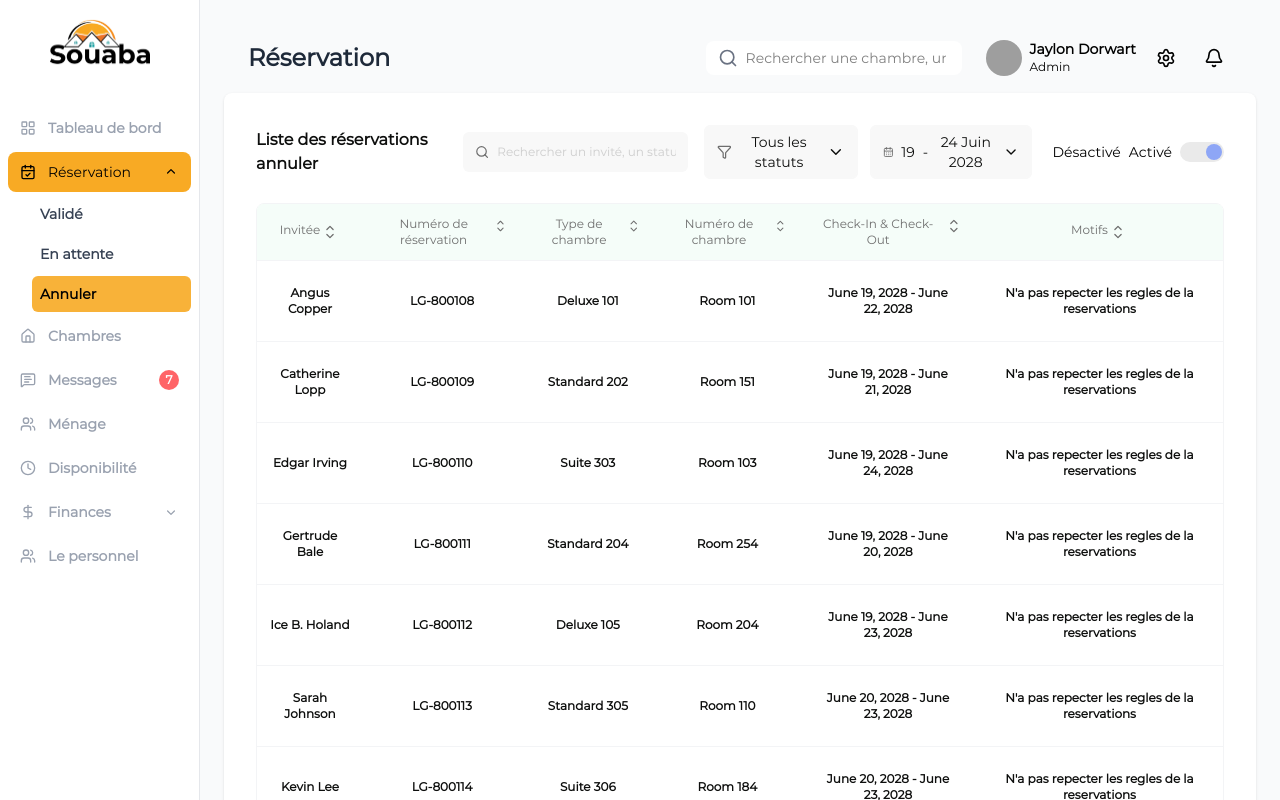
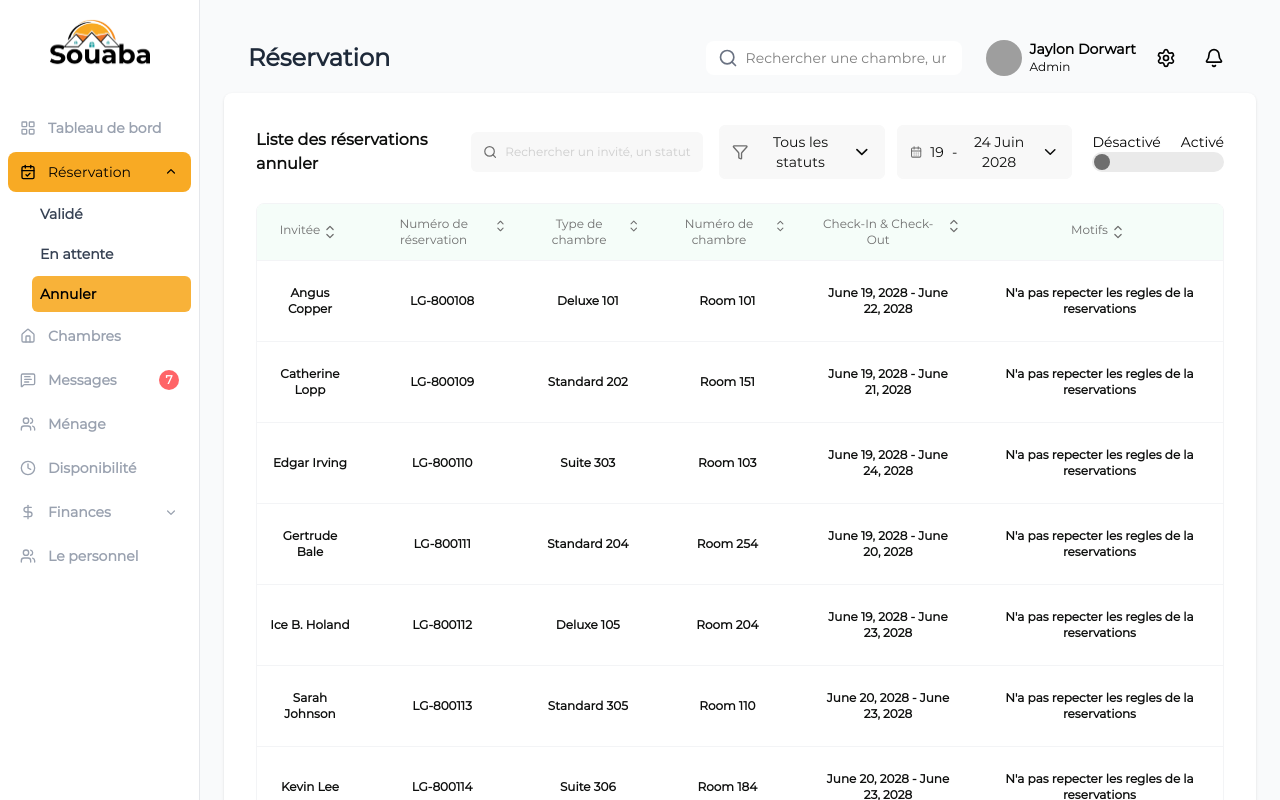
Before and after one commit to EdmondDossa/souaba-stage-dashboard, a Next.js app: page /reservations/annule in a window 1280 px wide. Shown: the top 800 px of the page. Built offline with nearby package versions, Linux system fonts and the light colour scheme; grey boxes are pictures that could not be loaded.

Commit message:
ajustement du style

```diff
--- a/app/(main)/reservations/annule/page.js
+++ b/app/(main)/reservations/annule/page.js
@@ -3,9 +3,11 @@ import { Search, Filter, Calendar } from "lucide-react";
 import { CalendarDays, Plus, Eye, Edit , ChevronUp, ChevronDown, ChevronRight} from "lucide-react";
 import {ChevronUpDownIcon, FunnelIcon } from "@heroicons/react/24/solid";
 import { useState } from "react";
+import ModalConfirm from "./ModalConfirm";
 
 export default function ReservationPageAnnule () {
     const [active, setActive] = useState(true);
+    const [isOpen, setIsOpen] = useState(false);
 
     const data = [
         { name: "Angus Copper", id: "LG-800108", type: "Deluxe 101", room: "Room 101", checkIn: "June 19, 2028", checkOut: "June 22, 2028", motif: "N'a pas repecter les regles de la reservations" },
@@ -54,18 +56,25 @@ export default function ReservationPageAnnule () {
             </button>
 
             {/* Toggle activé/désactivé */}
-                <div className="flex items-center gap-2 ml-2">
-                    <span className="text-sm text-[#000000]">Désactivé</span>
-                    <span className="text-sm text-[#000000]">Activé</span>
+                <div className="rows items-center gap-2 ml-2">
+                    <div className="flex justify-start items-center gap-5">
+                        <span className="text-sm text-[#000000]">Désactivé</span>
+                        <span className="text-sm text-[#000000]">Activé</span>
+                    </div>
                     <div
-                    className="relative w-11 h-5 bg-[#EAEAEA] rounded-full cursor-pointer"
+                    className="relative h-5 bg-[#EAEAEA] rounded-full cursor-pointer flex justify-center"
                     onClick={() => setActive(!active)}
                     >
                         <div
                             className={`absolute top-[2px] left-[2px] w-4 h-4 rounded-full transition-all ${
-                            active ? "translate-x-6 bg-[#8EA6F6]" : "bg-[#EAEAEA]"
+                                active ? "bg-[#6E6E6E]" : "translate-x-28 bg-[#8EA6F6]"
                             }`}
+                            onClick={() => setIsOpen(true)}
                         ></div>
+                        {/* Composant de la modale */}
+                            {isOpen && (
+                                <ModalConfirm isOpen={isOpen} onClose={() => setIsOpen(false)}/>
+                            )}
                     </div>
                 </div>
             </div>
--- a/app/(main)/reservations/attente/ModalConfirm.jsx
+++ b/app/(main)/reservations/attente/ModalConfirm.jsx
@@ -1,23 +1,30 @@
 import { useState } from "react";
 
-export default function ModalConfirm ({isOpen, isClose, onSave}) {
+export default function ModalConfirm ({isOpen, onClose, onSave}) {
     const handleSave = () => {
         if (onSave) {
-            onClose();
+            onSave();
+        }
+    };
+
+    // Fonction pour fermer la modale si on clique sur l’arrière-plan
+    const handleBackdropClick = (e) => {
+        if (e.target === e.currentTarget) {
+        onClose(); // on ferme seulement si on clique *sur le fond*, pas sur le contenu
         }
     };
 
     if (!isOpen) return null;
 
     return (
-            <div className="flex gap-3 fixed rounded-lg inset-0 z-50 flex items-center justify-end bg-[#00000033]">
+            <div className="flex gap-3 fixed rounded-lg inset-0 z-50 flex items-center justify-center bg-[#00000033]">
                 <div className="bg-[#FFFFFF] rounded-xl shadow-xl w-[30%] p-15 relative">
                     <p className="text-[#000000] font-semibold text-xs">
                         En activant le bouton, vous gardez le contrôle en validant chaque réservation vous-même. En le désactivant, les réservations sont validées instantanément.
                     </p>
                     <div className="flex justify-end gap-3">
-                        <button className="text-[#FFFFFF] text-xs bg-[#C94C4C] px-6 py-2 rounded-md transition-colors" type="button" onClick={handleSave}>Annuler</button>
-                        <button className="test-[#FFFFFF] text-xs bg-[#F8AA24] px-6 py-2 rounded-md transition-colors" type="button" onClick={handleSave}>Continuer</button>
+                        <button className="text-[#FFFFFF] text-xs bg-[#C94C4C] px-6 py-2 rounded-md transition-colors" type="button" onClick={onClose}>Annuler</button>
+                        <button className="test-[#FFFFFF] text-xs bg-[#F8AA24] px-6 py-2 rounded-md transition-colors" type="button" onClick={onSave}>Continuer</button>
                     </div>
                 </div>
             </div>
--- a/app/(main)/reservations/attente/page.js
+++ b/app/(main)/reservations/attente/page.js
@@ -58,16 +58,18 @@ return (
             </button>
 
             {/* Toggle activé/désactivé */}
-                <div className="col items-center gap-2 ml-2">
-                    <span className="text-sm text-[#000000">Désactivé</span>
-                    <span className="text-sm text-[#000000]">Activé</span>
+                <div className="rows items-center gap-2 ml-2">
+                    <div className="flex justify-start items-center gap-5">
+                        <span className="text-sm text-[#000000]">Désactivé</span>
+                        <span className="text-sm text-[#000000]">Activé</span>
+                    </div>
                     <div
-                    className="relative w-11 h-5 bg-[#EAEAEA] rounded-full cursor-pointer flex justify-center"
-                    onClick={() => setActive(!active)}
+                        className="relative  h-5 bg-[#EAEAEA] rounded-full cursor-pointer flex justify-center"
+                        onClick={() => setActive(!active)}
                     >
                         <div
                             className={`absolute top-[2px] left-[2px] w-4 h-4 rounded-full transition-all ${
-                            active ? "translate-x-6 bg-[#8EA6F6]" : "bg-[#EAEAEA]"
+                                active ? "bg-[#6E6E6E]" : "translate-x-28 bg-[#8EA6F6]"
                             }`}
                             onClick={() => setIsOpen(true)}
                         ></div>
```
